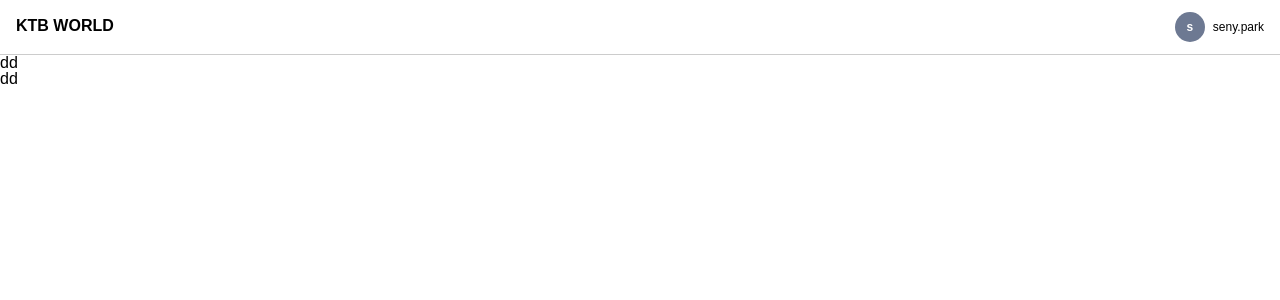
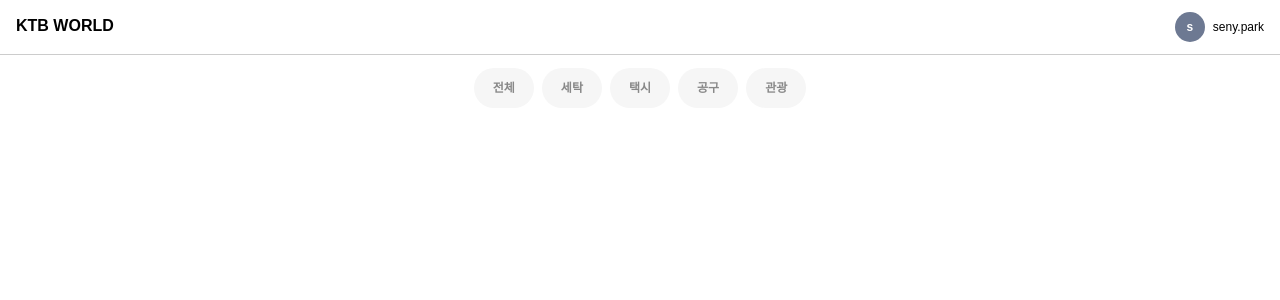
Before and after one commit to SingTangLab/ktb-world-fe, a React (Create React App) app: page / in a window 1280 px wide. Shown: the top 300 px of the page. Built offline with nearby package versions, Linux system fonts and the light colour scheme; a web font is replaced by a local one.

Commit message:
✨ 헤더에 카테고리 추가

```diff
--- a/src/App.js
+++ b/src/App.js
@@ -1,11 +1,7 @@
 import './App.css'
 
 function App() {
-  return (
-    <div className='App'>
-      <h1>dd</h1>dd
-    </div>
-  )
+  return <div className='App'></div>
 }
 
 export default App
--- /dev/null
+++ b/src/components/Category.jsx
@@ -0,0 +1,38 @@
+import styled from 'styled-components'
+
+export function Category() {
+  return (
+    <CategoryContainer>
+      <CategoryItem>전체</CategoryItem>
+      <CategoryItem>세탁</CategoryItem>
+      <CategoryItem>택시</CategoryItem>
+      <CategoryItem>공구</CategoryItem>
+      <CategoryItem>관광</CategoryItem>
+    </CategoryContainer>
+  )
+}
+
+const CategoryContainer = styled.div`
+  display: flex;
+  justify-content: center;
+  margin-top: 5px;
+  gap: 8px;
+  padding: 8px 16px;
+`
+
+const CategoryItem = styled.div`
+  height: 40px;
+  padding: 14px 19px 12px;
+  box-sizing: border-box;
+  border-radius: 50px;
+  font-size: 12px;
+  font-weight: 700;
+  cursor: pointer;
+  background-color: #f6f6f6;
+  color: #888;
+
+  &:hover {
+    color: #3578ff;
+    background-color: #d9e8ff;
+  }
+`
--- a/src/components/Header.jsx
+++ b/src/components/Header.jsx
@@ -1,9 +1,11 @@
 import styled from 'styled-components'
+import { Category } from './Category'
 
 export function Header() {
   const nickname = 'seny.park'
 
   return (
+    <>
       <HeaderContainer>
         <Title>KTB WORLD</Title>
         <Profile>
@@ -11,6 +13,8 @@ export function Header() {
           <NickName>{nickname}</NickName>
         </Profile>
       </HeaderContainer>
+      <Category />
+    </>
   )
 }
 
```
Lines whose indentation alone changed are shown as unchanged.
